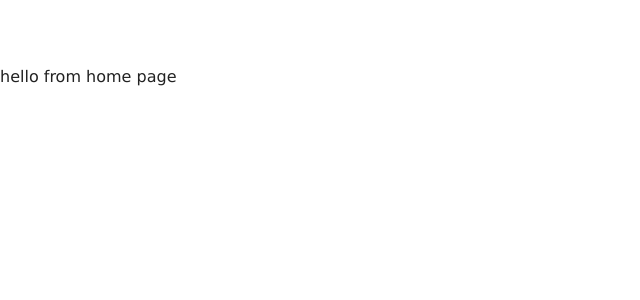
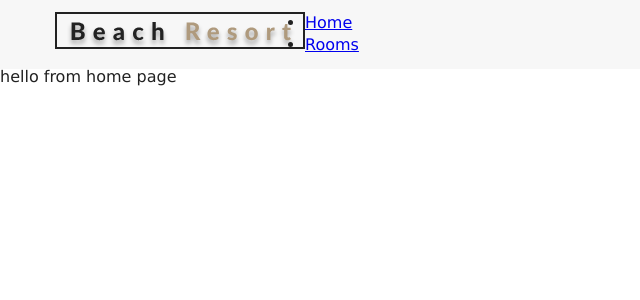
Before and after one commit to Justina177/JT-Beach-Resort, a React (Create React App) app: page / in a window 1280 px wide. Shown: the top 300 px of the page, without its empty margins (0-640 px from the left). Built offline with nearby package versions, Linux system fonts and the light colour scheme; the HTML template or start-up script is replaced by a standard one.

Commit message:
Added the Navbar component

```diff
--- a/src/App.css
+++ b/src/App.css
@@ -112,8 +112,8 @@
   color: var(--primaryColor);
 }
 .nav-links {
-  height: 0;
-  overflow: hidden;
+  /* height: 0;
+  overflow: hidden; */
   transition: var(--mainTransition);
   list-style-type: none;
 }
--- a/src/App.js
+++ b/src/App.js
@@ -5,11 +5,14 @@
 import Error from './pages/Error';
 import { BrowserRouter as Router, Routes, Route } from 'react-router-dom';
 
+import Navbar from './Components/Navbar';
+
 import './App.css';
 
 function App() {
   return (
     <Router>
+      <Navbar />
       <Routes>
         <Route path="/" exact element={ <Home /> } />
         <Route path="/rooms/" exact element={<Rooms />} />
--- /dev/null
+++ b/src/Components/Navbar.jsx
@@ -0,0 +1,30 @@
+import React from 'react';
+import logo from '../images/logo.svg';
+import { FaAlignRight } from 'react-icons/fa';
+import { Link } from 'react-router-dom';
+
+export default function Navbar() {
+  return (
+    <nav className="navbar">
+        <div className="nav-center">
+            <div className="nav-header">
+                <Link to="/">
+                    <img src={logo} alt="" />
+                </Link>
+                <button type="button" className="nav-btn">
+                    <FaAlignRight className="nav-icon" />
+                </button>
+            </div>
+            <ul className="">
+                <li>
+                    <Link to="/">Home</Link>
+                </li>
+                <li>
+                    <Link to="/rooms">Rooms</Link>
+                </li>
+            </ul>
+        </div>
+
+    </nav>
+  )
+}
```
